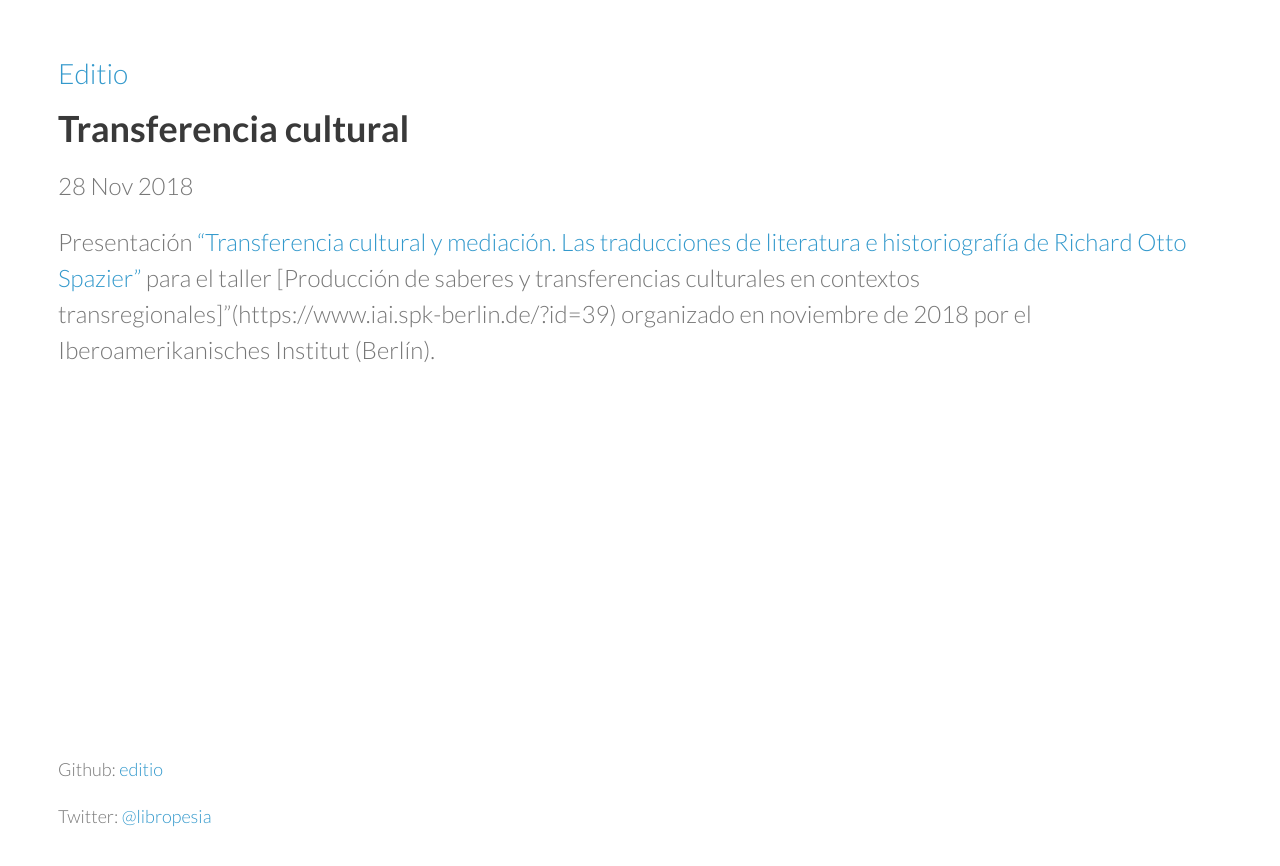
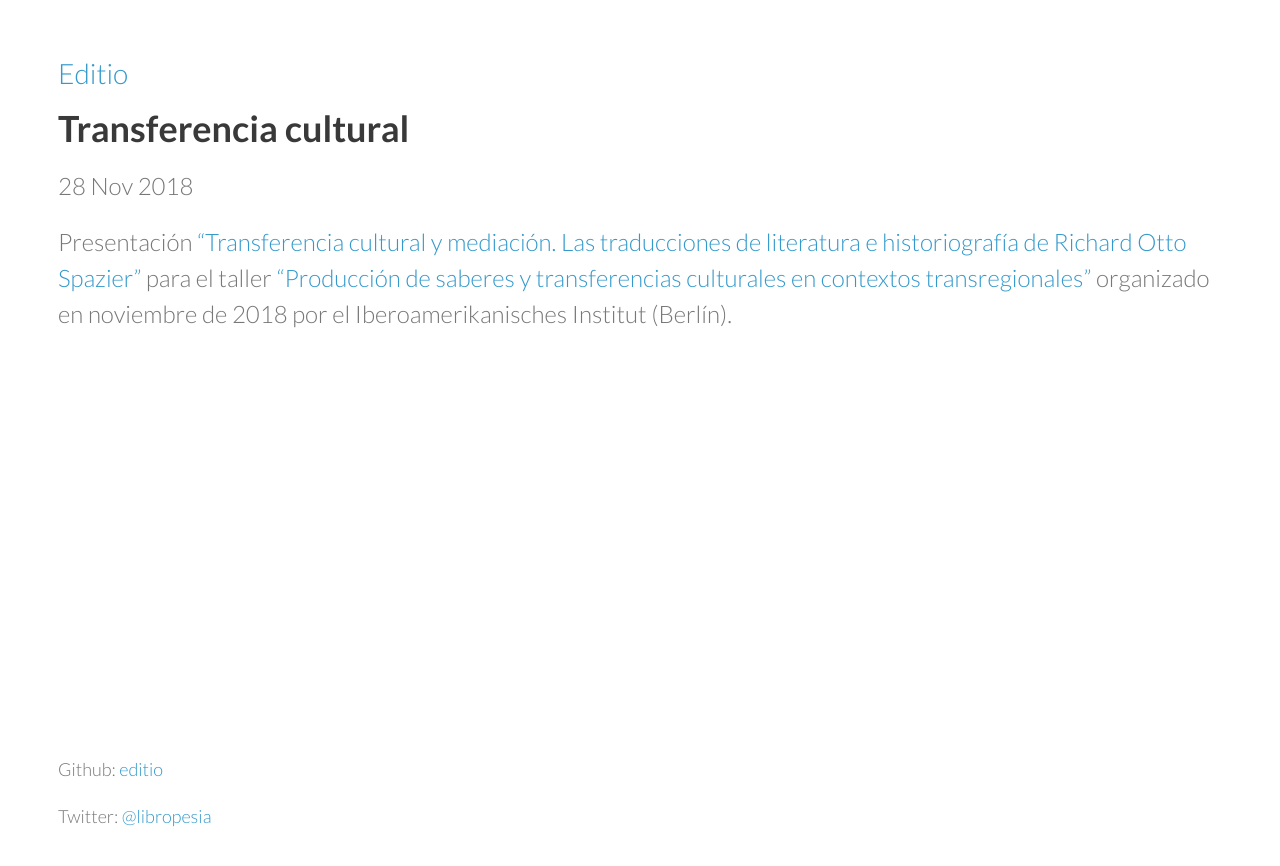
Before and after one commit to editio/editio.github.io, a Jekyll site: the page built from _posts/2018-11-28-transferencia-cultural.md, in a window 1280 px wide. Shown: the top 866 px of the page. Built offline with Jekyll 4.4.1, drawn with Linux system fonts in a browser that asks for light colours.

Commit message:
Create 2018-11-28-transferencia-cultural.md

```diff
--- a/_posts/2018-11-28-transferencia-cultural.md
+++ b/_posts/2018-11-28-transferencia-cultural.md
@@ -3,4 +3,4 @@ published: true
 layout: post
 title: Transferencia cultural
 ---
-Presentación ["Transferencia cultural y mediación. Las traducciones de literatura e historiografía de Richard Otto Spazier"](http://editio.github.io/slides/spazier) para el taller [Producción de saberes y transferencias culturales en contextos transregionales]"(https://www.iai.spk-berlin.de/?id=39) organizado en noviembre de 2018 por el Iberoamerikanisches Institut (Berlín).
+Presentación ["Transferencia cultural y mediación. Las traducciones de literatura e historiografía de Richard Otto Spazier"](http://editio.github.io/slides/spazier) para el taller ["Producción de saberes y transferencias culturales en contextos transregionales"](https://www.iai.spk-berlin.de/?id=39) organizado en noviembre de 2018 por el Iberoamerikanisches Institut (Berlín).
```
